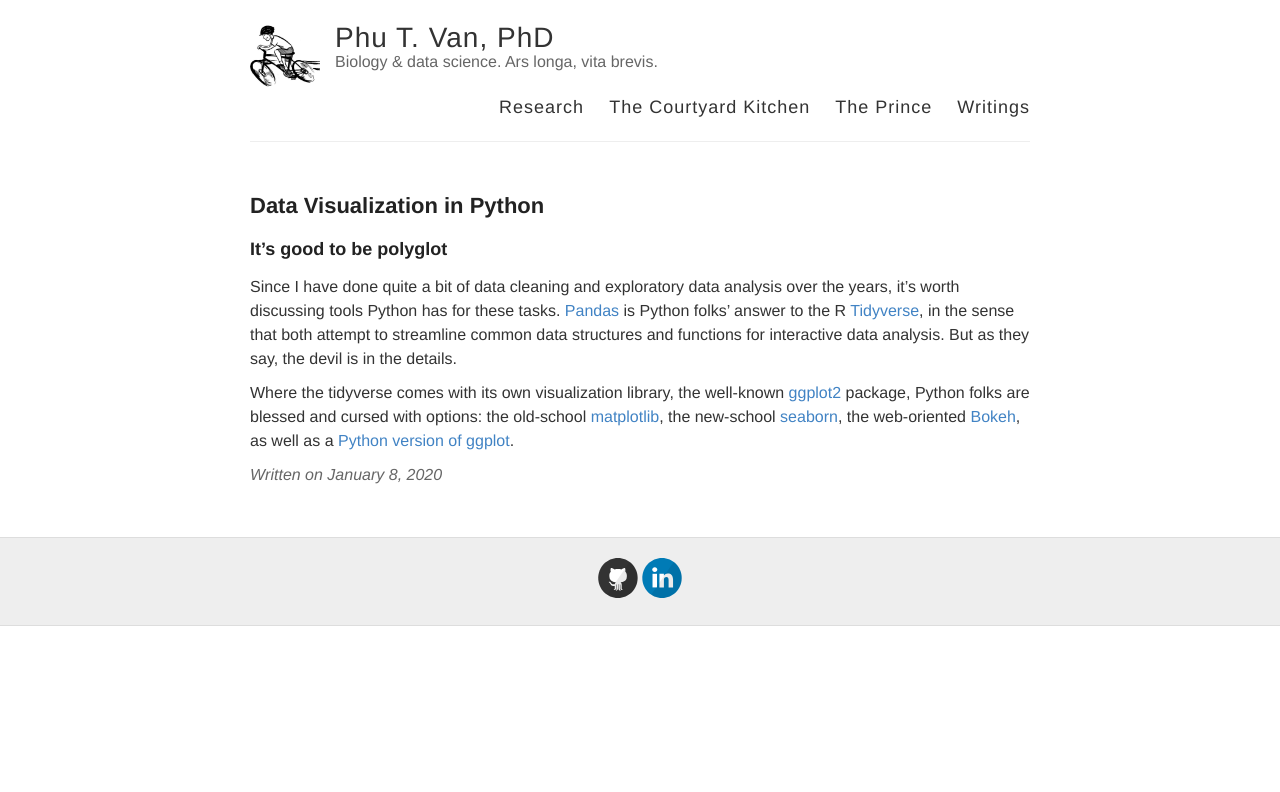
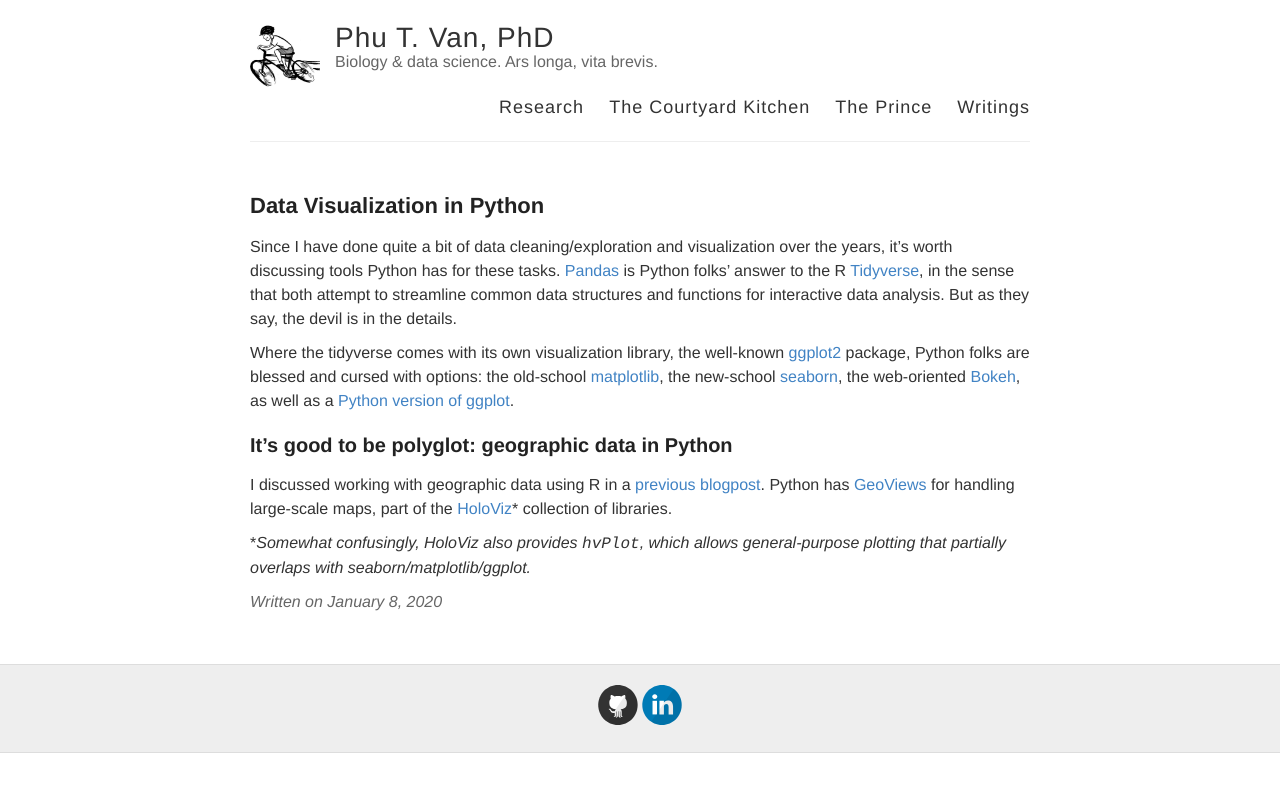
Before and after one commit to ptvan/ptvan.github.io, a Jekyll site: the page built from _posts/2020-01-08-data-visualization-in-python.md, in a window 1280 px wide. Shown: the top 792 px of the page. Built offline with Jekyll 4.4.1, drawn with Linux system fonts in a browser that asks for light colours.

Commit message:
updated data visualization in python blogpost

```diff
--- a/_posts/2020-01-08-data-visualization-in-python.md
+++ b/_posts/2020-01-08-data-visualization-in-python.md
@@ -3,8 +3,12 @@ layout: post
 title: Data Visualization in Python
 ---
 
-### It's good to be polyglot
-
-Since I have done quite a bit of data cleaning and exploratory data analysis over the years, it's worth discussing tools Python has for these tasks. [Pandas](https://pandas.pydata.org/) is Python folks' answer to the R [Tidyverse](https://www.tidyverse.org/), in the sense that both attempt to streamline common data structures and functions for interactive data analysis. But as they say, the devil is in the details.
+Since I have done quite a bit of data cleaning/exploration and visualization over the years, it's worth discussing tools Python has for these tasks. [Pandas](https://pandas.pydata.org/) is Python folks' answer to the R [Tidyverse](https://www.tidyverse.org/), in the sense that both attempt to streamline common data structures and functions for interactive data analysis. But as they say, the devil is in the details.
 
 Where the tidyverse comes with its own visualization library, the well-known [ggplot2](https://ggplot2.tidyverse.org/) package, Python folks are blessed and cursed with options: the old-school [matplotlib](https://matplotlib.org/), the new-school [seaborn](https://seaborn.pydata.org/), the web-oriented [Bokeh](https://docs.bokeh.org/en/latest), as well as a [Python version of ggplot](http://ggplot.yhathq.com/).
+
+## It's good to be polyglot: geographic data in Python
+
+I discussed working with geographic data using R in a [previous blogpost](https://ptvan.github.io/geographic-data-in-R/). Python has [GeoViews](http://geoviews.org/) for handling large-scale maps, part of the [HoloViz](http://holoviz.org)* collection of libraries.
+
+*_Somewhat confusingly, HoloViz also provides `hvPlot`, which allows general-purpose plotting that partially overlaps with seaborn/matplotlib/ggplot._
```
